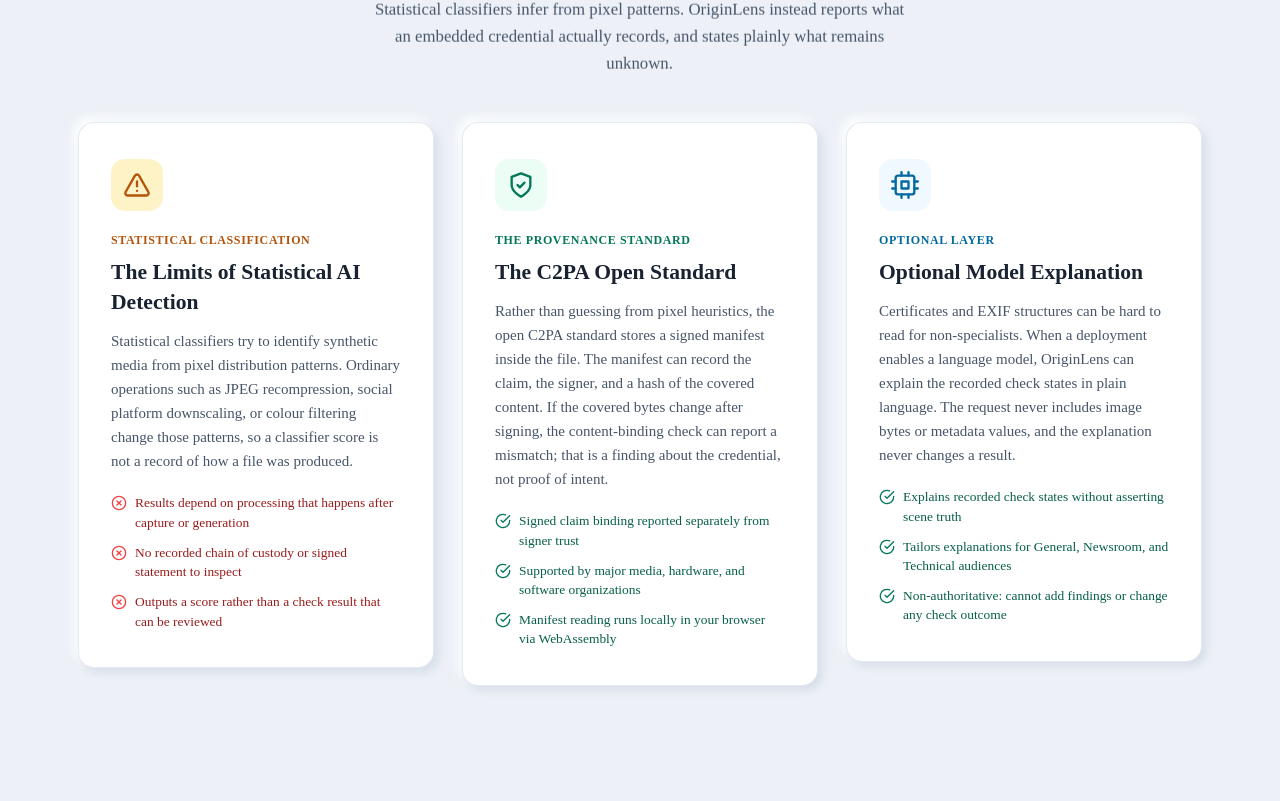
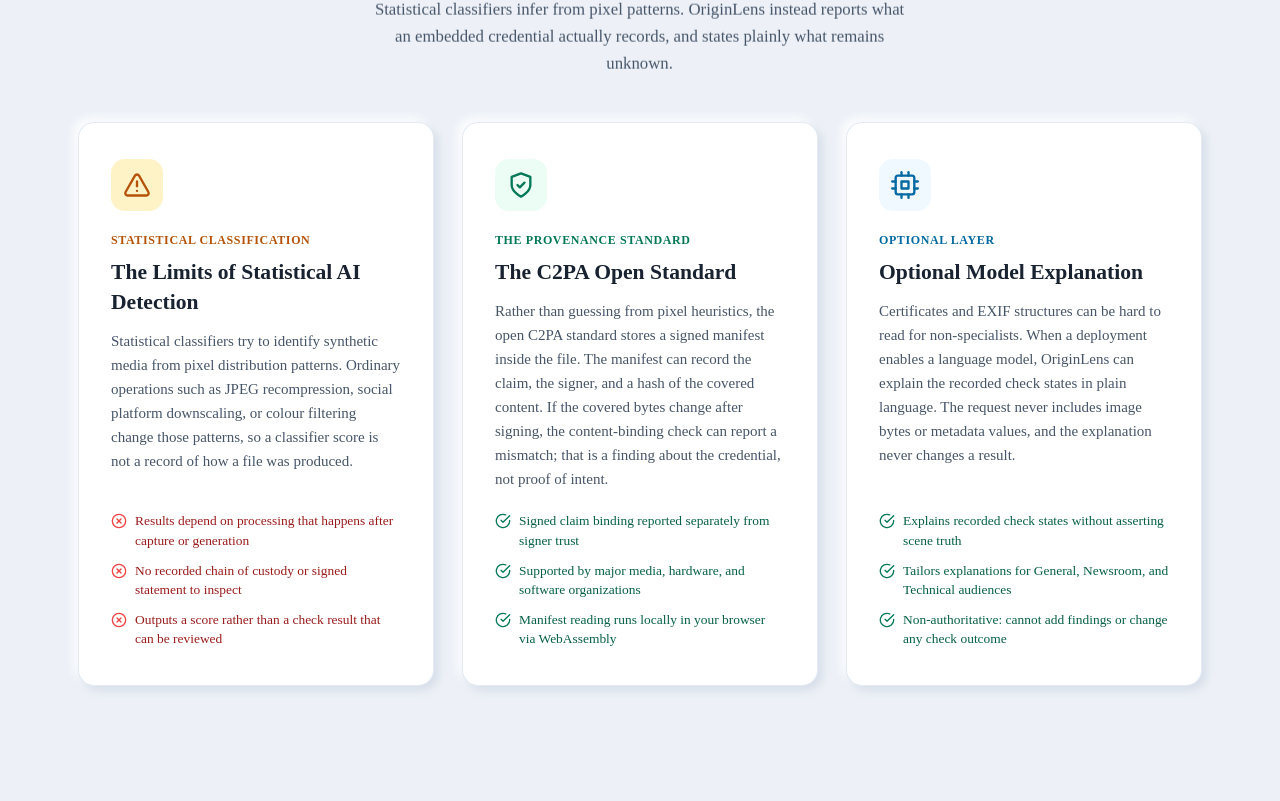
Before and after one commit to Nightmare-026/OriginLens, a Next.js app: page / in a window 1280 px wide. Shown: the part 1219-2020 px from the top of the page. Built offline with nearby package versions, Linux system fonts and the light colour scheme; no server answers.

Commit message:
style: equalize landing feature and story cards height uniformly

```diff
--- a/src/app/globals.css
+++ b/src/app/globals.css
@@ -2740,7 +2740,14 @@ button:disabled {
   gap: 1.75rem;
 }
 
+.landing-story-grid > .reveal-on-scroll {
+  height: 100%;
+  display: flex;
+  flex-direction: column;
+}
+
 .story-card {
+  height: 100%;
   padding: 2.25rem 2rem;
   border-radius: var(--rounded-lg);
   background: #ffffff;
@@ -2947,7 +2954,16 @@ button:disabled {
   gap: 1.75rem;
 }
 
+.landing-features-grid > .reveal-on-scroll {
+  height: 100%;
+  display: flex;
+  flex-direction: column;
+}
+
 .feature-card {
+  height: 100%;
+  display: flex;
+  flex-direction: column;
   padding: 2rem 1.75rem;
   border-radius: var(--rounded-lg);
   background: #ffffff;
@@ -2965,6 +2981,7 @@ button:disabled {
   align-items: center;
   justify-content: center;
   margin-bottom: 1.15rem;
+  flex-shrink: 0;
 }
 
 .feature-title {
@@ -2979,6 +2996,7 @@ button:disabled {
   color: var(--muted);
   line-height: 1.6;
   margin: 0;
+  flex: 1;
 }
 
 /* Landing Bottom CTA */
```
Also changed, not shown: 1 other file (tests, documents, lock files or other folders).
